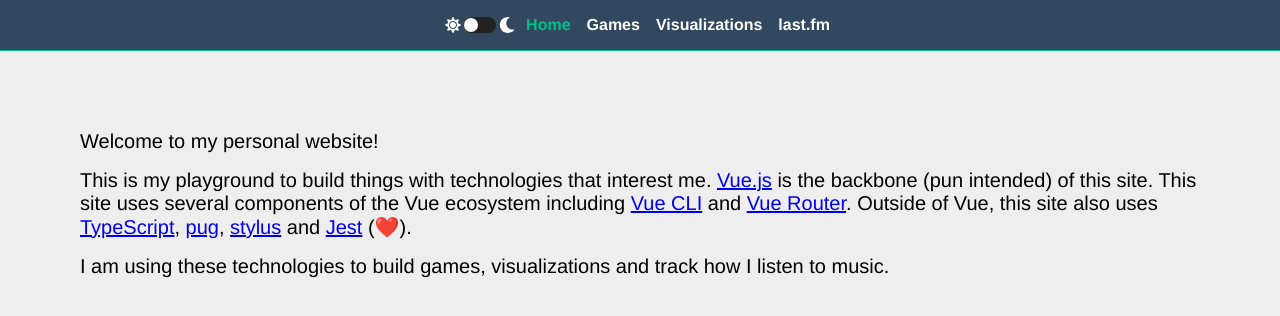
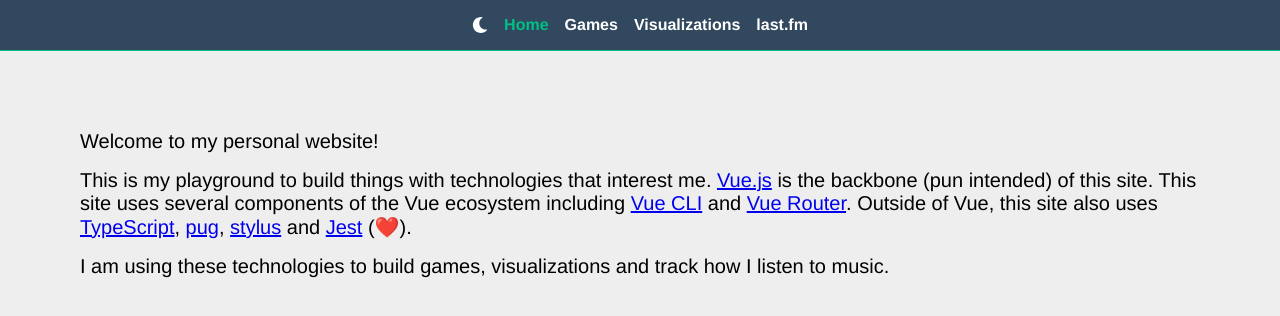
Before and after one commit to paulmotz/github-pages, a Vue app: page / in a window 1280 px wide. Shown: the top 316 px of the page. Built offline with nearby package versions, Linux system fonts and the light colour scheme.

Commit message:
Replace slide toggle with icon

```diff
--- a/src/components/DarkModeToggle.vue
+++ b/src/components/DarkModeToggle.vue
@@ -1,13 +1,10 @@
 <template lang='pug'>
-	.dark-mode-toggle
+	.dark-mode-toggle(v-on:click="handleDarkModeToggle")
 		font-awesome-icon.fa-icon(
-			v-on:click="handleSunClick"
+			v-show="isDarkModeEnabled"
 			icon="sun")
-		toggle-checkbox(
-			v-bind:value="isDarkModeEnabled"
-			v-on:input="handleDarkModeToggle")
 		font-awesome-icon.fa-icon(
-			v-on:click="handleMoonClick"
+			v-show="!isDarkModeEnabled"
 			icon="moon")
 </template>
 
@@ -38,27 +35,15 @@ export default Vue.extend({
 	},
 
 	methods : {
-		handleDarkModeToggle(isDarkModeEnabled: boolean): void {
-			this.isDarkModeEnabled = isDarkModeEnabled;
-			if (isDarkModeEnabled) {
+		handleDarkModeToggle(): void {
+			this.isDarkModeEnabled = !this.isDarkModeEnabled;
+			if (this.isDarkModeEnabled) {
 				document.body.setAttribute('data-theme', 'dark');
 				localStorage.setItem('preferredTheme', 'dark');
 			} else {
 				document.body.setAttribute('data-theme', 'light');
 				localStorage.setItem('preferredTheme', 'light');
 			}
-		},
-
-		handleSunClick(): void {
-			this.isDarkModeEnabled = false;
-			document.body.setAttribute('data-theme', 'light');
-			localStorage.setItem('preferredTheme', 'light');
-		},
-
-		handleMoonClick(): void {
-			this.isDarkModeEnabled = true;
-			document.body.setAttribute('data-theme', 'dark');
-			localStorage.setItem('preferredTheme', 'dark');
 		},
 	},
 });
@@ -67,13 +52,15 @@ export default Vue.extend({
 <style scoped lang='stylus'>
 @import '../assets/variables.styl'
 .dark-mode-toggle
+	height: 100%
 	display: flex
+	align-items: center
+	padding: 0 0.5rem
+	cursor: pointer
 
-.dark-mode-toggle:focus
-	color: red
+.dark-mode-toggle:hover
+	background-color: $darker-vue-blue
 
 .fa-icon
-	cursor: pointer
 	color: $white
-	margin: 0 0.1875rem
 </style>
```
